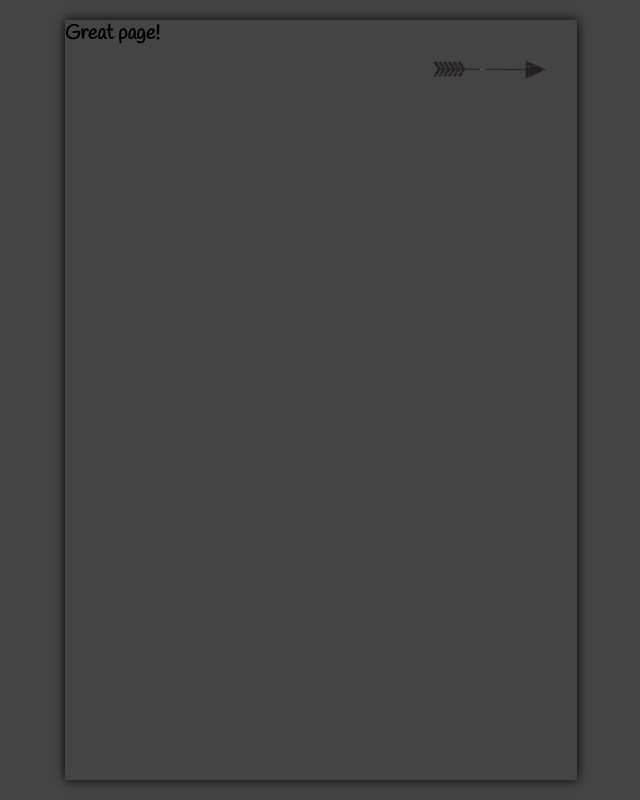
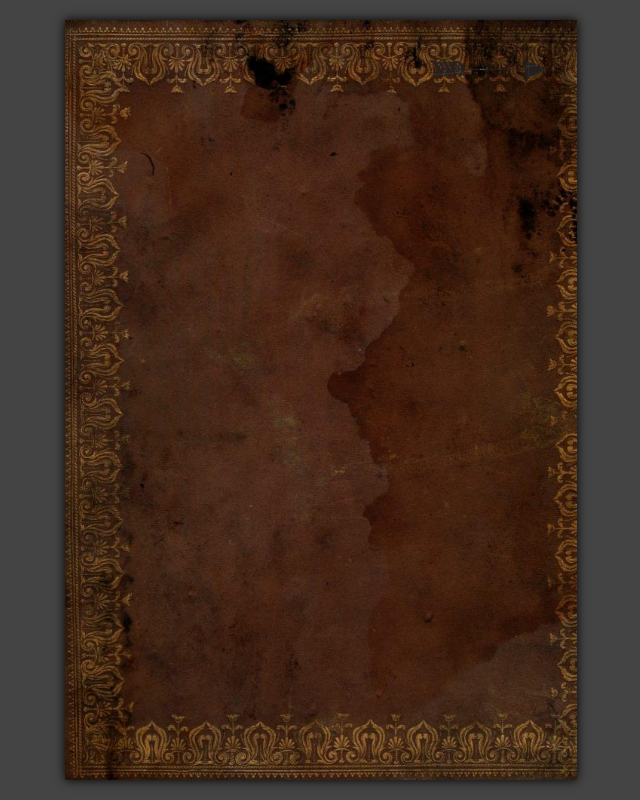
Before and after one commit to krystianKuch22/projectSite3, a website: page index.html in a window 1280 px wide. Shown: the whole page, without its empty margins (319-959 px from the left). Drawn offline with nearby package versions, Linux system fonts and the light colour scheme; files that its build step writes are made by us from their sources; the site is published under a folder, as on GitHub Pages, so addresses that start at the root find nothing; files whose address does not match are found by name.

Commit message:
paths...

```diff
--- a/src/sass/style.scss
+++ b/src/sass/style.scss
@@ -94,7 +94,7 @@ body {
 		height: 100%;
 		box-shadow: 0 0 10px;
 		perspective: 10cm;
-		background-image: url('/dist/img/paper.jpg');
+		background-image: url('./dist/img/paper.jpg');
 
 		perspective-origin: right;
 		color: rgba(0, 0, 0, 0);
@@ -110,7 +110,7 @@ body {
 		height: 100%;
 		box-shadow: 0 0 10px;
 		perspective: 10cm;
-		background-image: url('/dist/img/paper.jpg');
+		background-image: url('./dist/img/paper.jpg');
 		// background-color: rgba(0,0,0,0);
 		perspective-origin: left;
 		color: rgba(0, 0, 0, 0);
@@ -142,7 +142,7 @@ body {
 	}
 
 	&__background-cover {
-		background-image: url('/dist/img/cover.jpg');
+		background-image: url('./dist/img/cover.jpg');
 		background-position: center;
 		background-size: cover;
 		opacity: 1;
```
